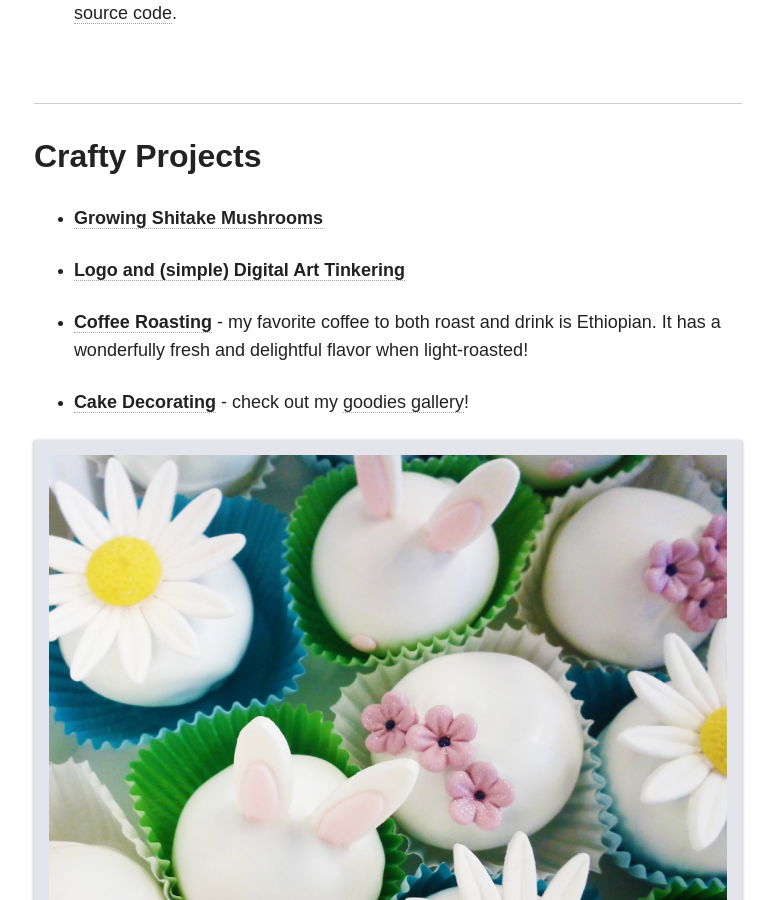
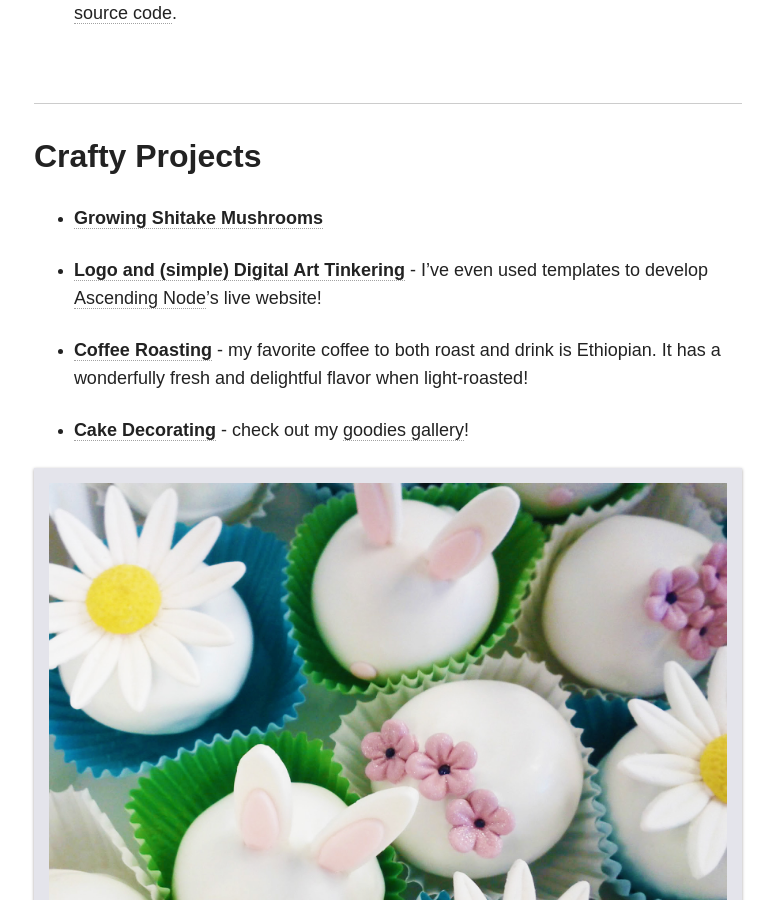
Before and after one commit to teresafinn/teresafinn.github.io, a Jekyll site: the page built from projects/index.md, in a window 1280 px wide and 900 px high, scrolled down 1560 px. Shown: the whole window, without its empty margins (252-1027 px from the left). Built offline with Jekyll 4.4.1, drawn with Linux system fonts in a browser that asks for light colours; nearby versions of some CDN libraries.

Commit message:
Add link to ascending node

```diff
--- a/projects/index.md
+++ b/projects/index.md
@@ -39,7 +39,7 @@
 ##  Crafty Projects
 * [**Growing Shitake Mushrooms**](link)
 
-* [**Logo and (simple) Digital Art Tinkering**](/projects/digital-art-tinkering)
+* [**Logo and (simple) Digital Art Tinkering**](/projects/digital-art-tinkering) - I've even used templates to develop [Ascending Node](http://ascendingnode.ca/)'s live website!
 
 * [**Coffee Roasting**](link) - my favorite coffee to both roast and drink is Ethiopian. It has a wonderfully fresh and delightful flavor when light-roasted!
 
```
